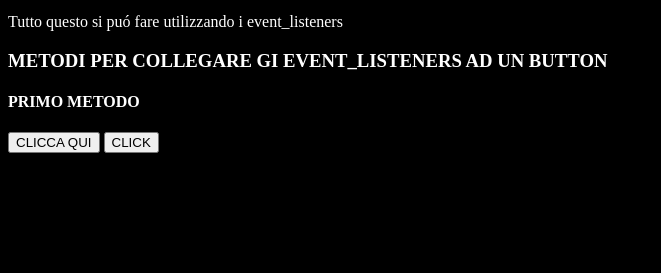
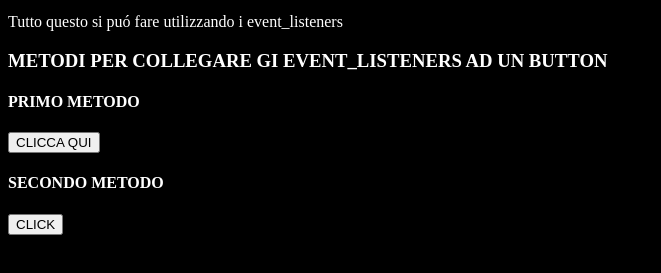
Before and after one commit to Thairyne0/U1_W3_D3, a plain HTML site: page index.html in a window 1280 px wide. Shown: the part 101-374 px from the top of the page, without its empty margins (0-661 px from the left). Drawn offline with Linux system fonts and the light colour scheme.

Commit message:
Update index.html

```diff
--- a/index.html
+++ b/index.html
@@ -18,6 +18,7 @@
         <div id="secondDiv">
           <h4>PRIMO METODO</h4>
           <button onclick="funzioneButton(event)">CLICCA QUI</button>
+          <h4>SECONDO METODO</h4>
         </div>
       </section>
     </main>
```
